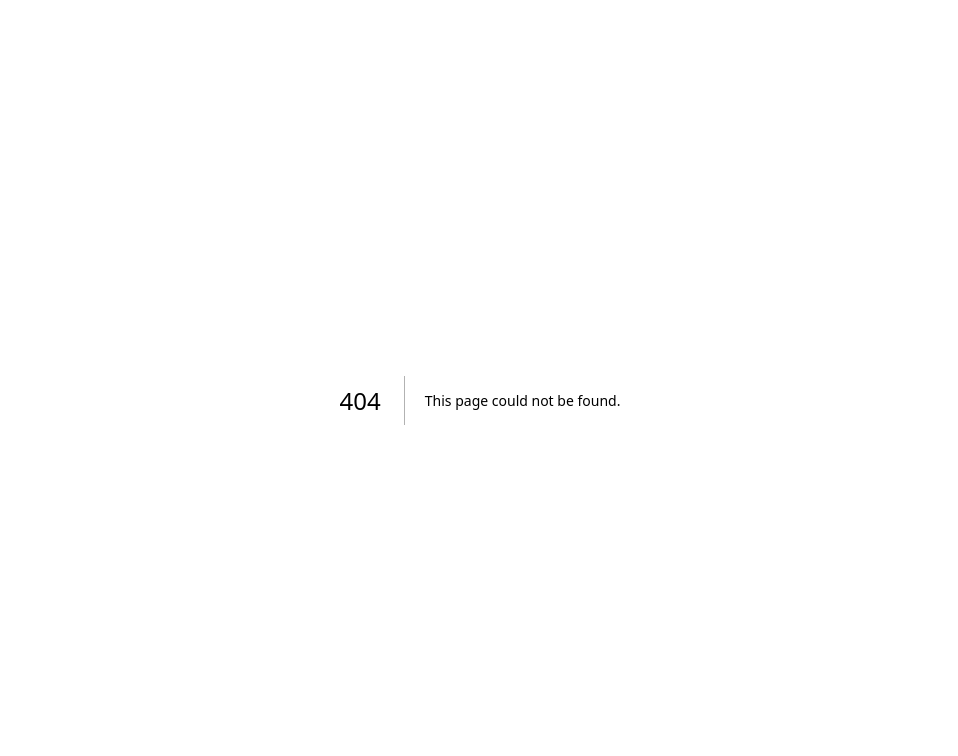
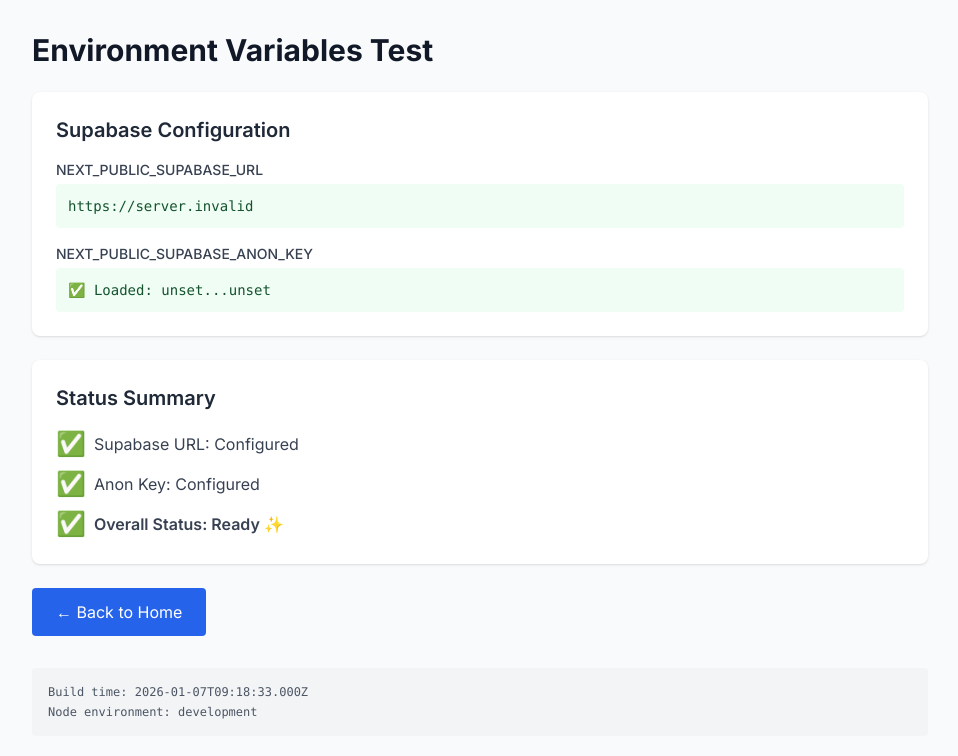
Before and after one commit to cjmki/ceylonexpress, a Next.js app: page /test-env in a window 1280 px wide. Before the commit this address had no page. Shown: the top 756 px of the page, without its empty margins (160-1118 px from the left). Built offline with nearby package versions, Linux system fonts and the light colour scheme; no server answers.

Commit message:
fix: add temp env info page

```diff
--- /dev/null
+++ b/app/test-env/page.tsx
@@ -0,0 +1,116 @@
+export default function TestEnvPage() {
+  const supabaseUrl = process.env.NEXT_PUBLIC_SUPABASE_URL
+  const supabaseKey = process.env.NEXT_PUBLIC_SUPABASE_ANON_KEY
+
+  return (
+    <div className="min-h-screen bg-gray-50 p-8">
+      <div className="max-w-4xl mx-auto">
+        <h1 className="text-3xl font-bold mb-6 text-gray-900">
+          Environment Variables Test
+        </h1>
+
+        <div className="bg-white rounded-lg shadow p-6 mb-6">
+          <h2 className="text-xl font-semibold mb-4 text-gray-800">
+            Supabase Configuration
+          </h2>
+
+          <div className="space-y-4">
+            <div>
+              <label className="block text-sm font-medium text-gray-700 mb-1">
+                NEXT_PUBLIC_SUPABASE_URL
+              </label>
+              <div className={`p-3 rounded font-mono text-sm ${
+                supabaseUrl ? 'bg-green-50 text-green-900' : 'bg-red-50 text-red-900'
+              }`}>
+                {supabaseUrl || '❌ MISSING - Not defined!'}
+              </div>
+            </div>
+
+            <div>
+              <label className="block text-sm font-medium text-gray-700 mb-1">
+                NEXT_PUBLIC_SUPABASE_ANON_KEY
+              </label>
+              <div className={`p-3 rounded font-mono text-sm ${
+                supabaseKey ? 'bg-green-50 text-green-900' : 'bg-red-50 text-red-900'
+              }`}>
+                {supabaseKey
+                  ? `✅ Loaded: ${supabaseKey.substring(0, 30)}...${supabaseKey.substring(supabaseKey.length - 10)}`
+                  : '❌ MISSING - Not defined!'
+                }
+              </div>
+            </div>
+          </div>
+        </div>
+
+        <div className="bg-white rounded-lg shadow p-6 mb-6">
+          <h2 className="text-xl font-semibold mb-4 text-gray-800">
+            Status Summary
+          </h2>
+
+          <div className="space-y-2">
+            <div className="flex items-center gap-2">
+              <span className={`text-2xl ${supabaseUrl ? '✅' : '❌'}`}>
+                {supabaseUrl ? '✅' : '❌'}
+              </span>
+              <span className="text-gray-700">
+                Supabase URL: {supabaseUrl ? 'Configured' : 'Missing'}
+              </span>
+            </div>
+
+            <div className="flex items-center gap-2">
+              <span className={`text-2xl ${supabaseKey ? '✅' : '❌'}`}>
+                {supabaseKey ? '✅' : '❌'}
+              </span>
+              <span className="text-gray-700">
+                Anon Key: {supabaseKey ? 'Configured' : 'Missing'}
+              </span>
+            </div>
+
+            <div className="flex items-center gap-2">
+              <span className={`text-2xl ${(supabaseUrl && supabaseKey) ? '✅' : '❌'}`}>
+                {(supabaseUrl && supabaseKey) ? '✅' : '❌'}
+              </span>
+              <span className="text-gray-700 font-semibold">
+                Overall Status: {(supabaseUrl && supabaseKey) ? 'Ready ✨' : 'Configuration Incomplete'}
+              </span>
+            </div>
+          </div>
+        </div>
+
+        {!(supabaseUrl && supabaseKey) && (
+          <div className="bg-yellow-50 border-l-4 border-yellow-400 p-4 rounded">
+            <h3 className="text-lg font-semibold text-yellow-900 mb-2">
+              ⚠️ Action Required
+            </h3>
+            <p className="text-yellow-800 mb-2">
+              Environment variables are not configured. Please set them in Netlify:
+            </p>
+            <ol className="list-decimal list-inside text-yellow-800 space-y-1 text-sm">
+              <li>Go to Netlify Dashboard → Site Settings → Environment Variables</li>
+              <li>Add NEXT_PUBLIC_SUPABASE_URL and NEXT_PUBLIC_SUPABASE_ANON_KEY</li>
+              <li>Trigger a new deploy</li>
+            </ol>
+          </div>
+        )}
+
+        <div className="mt-6">
+          <a
+            href="/"
+            className="inline-block bg-blue-600 text-white px-6 py-3 rounded hover:bg-blue-700 transition-colors"
+          >
+            ← Back to Home
+          </a>
+        </div>
+
+        <div className="mt-8 p-4 bg-gray-100 rounded text-xs text-gray-600">
+          <p className="font-mono">
+            Build time: {new Date().toISOString()}
+          </p>
+          <p className="font-mono mt-1">
+            Node environment: {process.env.NODE_ENV}
+          </p>
+        </div>
+      </div>
+    </div>
+  )
+}
```
